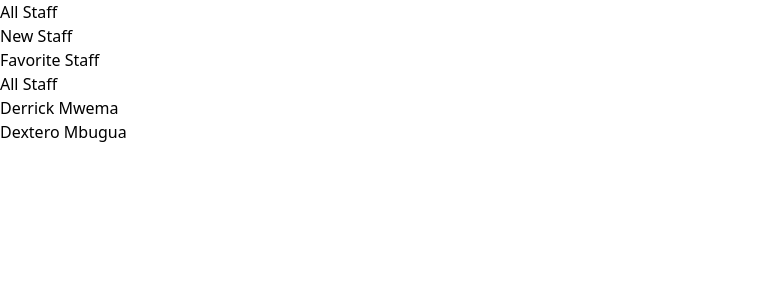
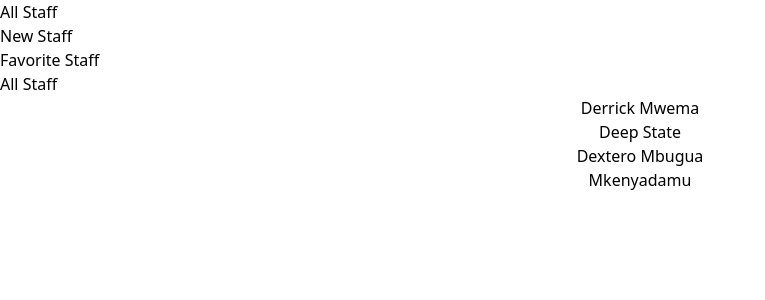
Before and after one commit to DerrickMbugua/react-freasher, a React (Create React App) app: page / in a window 1280 px wide. Shown: the top 300 px of the page, without its empty margins (0-765 px from the left). Built offline with nearby package versions, Linux system fonts and the light colour scheme.

Commit message:
feat: more components

```diff
--- a/src/pages/StaffList.js
+++ b/src/pages/StaffList.js
@@ -1,3 +1,5 @@
+import AllStaff from "../staffs/AllStaffs";
+
 const DummyData = [
   {
     id: '1',
@@ -16,11 +18,7 @@ function StaffListPage() {
   return (
     <div>
       <h1>All Staff</h1>
-      <ul>
-        {DummyData.map((staff) => {
-          return <li key={staff.id}>{staff.name}</li>
-        })}
-      </ul>
+      <AllStaff staffs={DummyData} />
     </div>
   );
 
--- /dev/null
+++ b/src/staffs/AllStaffs.js
@@ -0,0 +1,21 @@
+import StaffItem from "./StaffItem";
+
+function AllStaff(props) {
+
+  return (
+    <div>
+      <ul>
+
+        {props.staffs.map((staff) =>
+        (<StaffItem key={staff.id}
+          name={staff.name}
+          department={staff.department} />)
+        )}
+
+      </ul>
+
+    </div>
+  );
+}
+
+export default AllStaff;
--- /dev/null
+++ b/src/staffs/StaffItem.js
@@ -0,0 +1,11 @@
+function StaffItem(props) {
+
+  return (
+    <div className="text-center">
+      <h1>{props.name}</h1>
+      <p>{props.department}</p>
+    </div>
+  );
+}
+
+export default StaffItem;
```
